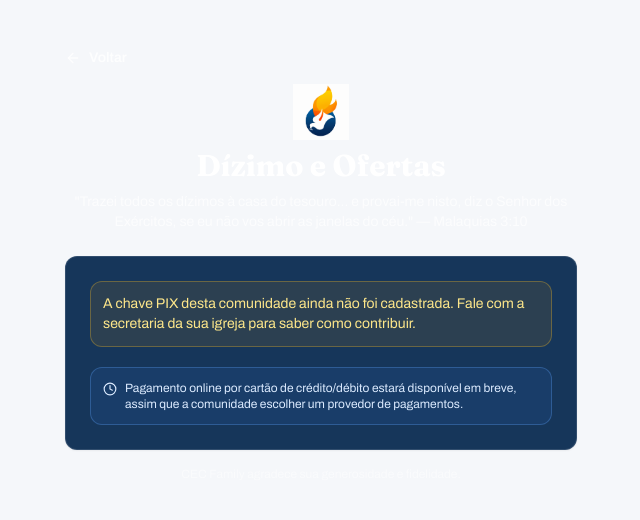
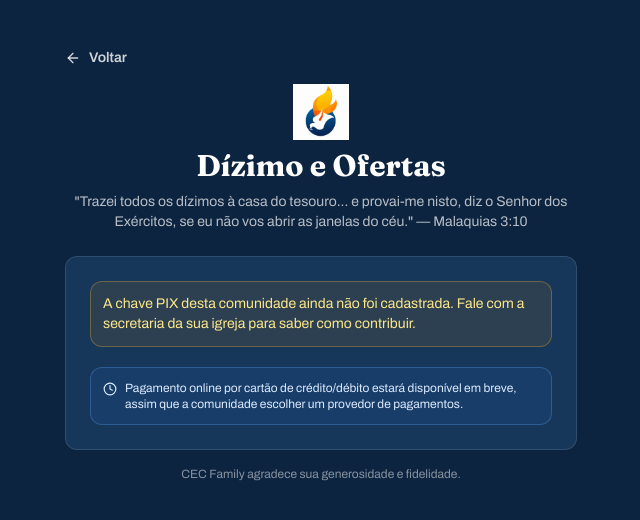
Before and after one commit to forcaativa2027-ui/fam-forca-ativa, a Next.js app: page /dizimo in a window 1280 px wide. Shown: the top 520 px of the page, without its empty margins (319-959 px from the left). Built offline with nearby package versions, Linux system fonts and the light colour scheme; no server answers; the database is empty.

Commit message:
Add files via upload

```diff
--- a/src/components/shared/DarkBlueTheme.tsx
+++ b/src/components/shared/DarkBlueTheme.tsx
@@ -22,6 +22,11 @@ export function DarkBlueTheme({ children, className = "" }: { children: React.Re
     <div
       className={`dark-blue-theme min-h-screen ${className}`}
       style={{
+        // Pinta o PRÓPRIO fundo (não basta definir a variável --background:
+        // se nenhum elemento filho tiver bg-background/bg-card explícito,
+        // sem isso aparece o branco da página por trás do texto branco).
+        backgroundColor: "hsl(213, 67%, 15%)",
+        color: "#ffffff",
         // Fundo da página (azul mais escuro) e texto padrão (branco)
         "--background": "213 67% 15%",
         "--foreground": "0 0% 100%",
```
